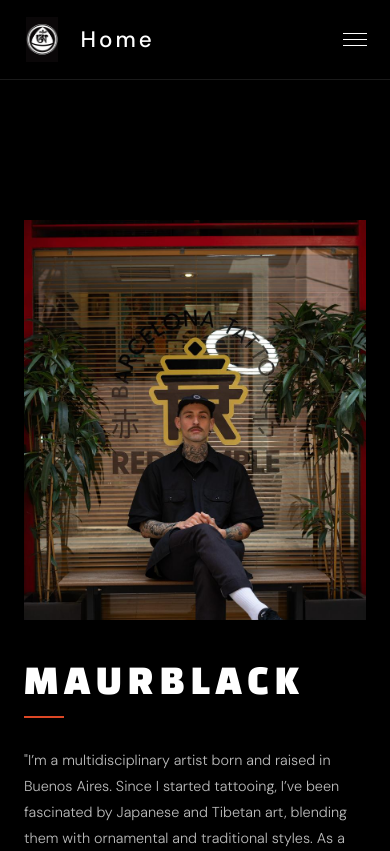
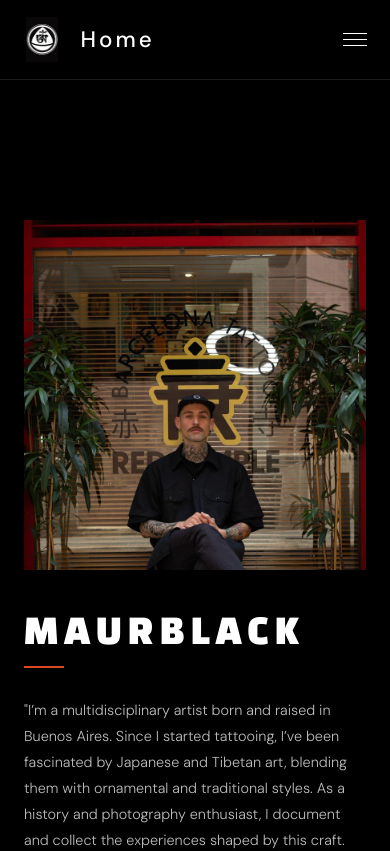
Before and after one commit to nazarenoayala/MaurBlack-MVP, a React (Vite) app in the folder client/: page /about in a window 390 px wide. Shown: the top 851 px of the page. Built offline with nearby package versions, Linux system fonts and the light colour scheme.

Commit message:
fix scroll innecesario en aboutpage

```diff
--- a/client/src/pages/AboutPage/About.jsx
+++ b/client/src/pages/AboutPage/About.jsx
@@ -20,7 +20,9 @@ const About = () => {
           Since I started tattooing, I’ve been fascinated by Japanese and Tibetan art,
           blending them with ornamental and traditional styles.
           As a history and photography enthusiast, I document and collect the experiences shaped by this craft.
-          After several years traveling between London and Argentina, I’m now based in Barcelona, where you can find me at the shop: <a href="https://www.redtempletattoo.com" target="_blank" rel="noopener noreferrer" class="shop-link">
+          After several years traveling between London and Argentina, I’m now based in Barcelona,
+          where you can find me at the shop:
+          <a href="https://www.redtempletattoo.com" target="_blank" rel="noopener noreferrer" className="shop-link">
           Red Temple Tattoo
         </a>."
         </p>
--- a/client/src/pages/AboutPage/about.css
+++ b/client/src/pages/AboutPage/about.css
@@ -1,8 +1,7 @@
 .about-page {
     width: 100%;
-    min-height: 100vh;
+    height: 100vh;
     background-color: #000;
-    padding-top: 80px;
     display: flex;
     justify-content: center;
     align-items: center;
@@ -15,7 +14,7 @@
     max-width: 1100px;
     gap: 60px;
     align-items: center;
-    padding: 40px 0;
+    margin-top: 40px;
 }
 
 .about-img {
@@ -27,7 +26,8 @@
 .about-img img {
     width: 100%;
     max-width: 420px;
-    height: 580px;
+    height: auto;
+    max-height: 70vh;
     object-fit: cover;
     object-position: top;
 }
@@ -65,8 +65,10 @@
 
 @media (max-width: 768px) {
     .about-page {
+        height: auto;
+        min-height: 100vh;
         padding: 100px 24px 60px;
-        align-items: flex-start;
+        overflow: visible;
     }
 
     .about-container {
@@ -76,14 +78,16 @@
     }
 
     .about-img {
+        flex-direction: column;
+        width: 100%;
+        gap: 20px;
         justify-content: center;
-        width: 100%;
+        margin-top: 0;
+
     }
 
     .about-img img {
-        width: 100%;
-        max-width: 100%;
-        height: 400px;
+        height: 350px;
     }
 
     .about-name {
```
